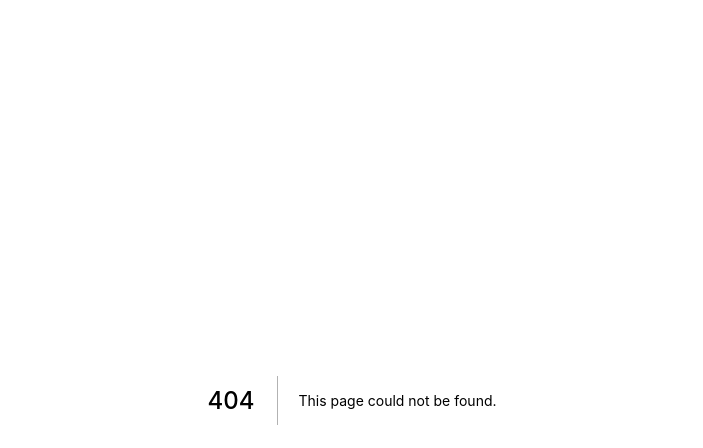
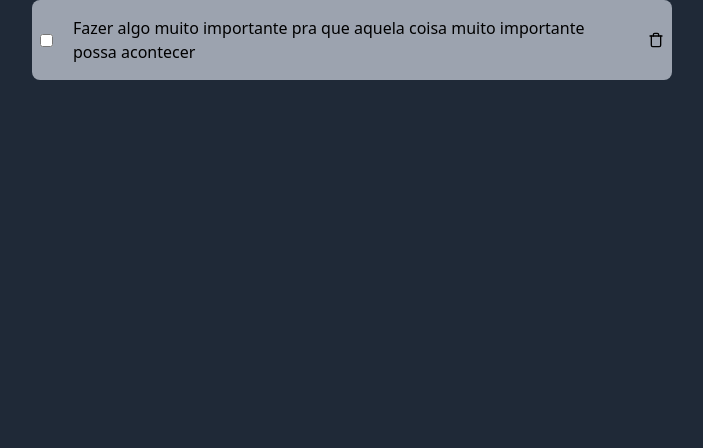
Before and after one commit to alysonbarreto02/to-do, a Next.js app: page /tsk in a window 1280 px wide. Before the commit this address had no page. Shown: the top 448 px of the page, without its empty margins (288-991 px from the left). Built offline with nearby package versions, Linux system fonts and the light colour scheme.

Commit message:
componente task adicionado

```diff
--- /dev/null
+++ b/src/components/ZoneTask/Task.tsx
@@ -0,0 +1,13 @@
+import { FiTrash } from "react-icons/fi"
+
+export default function Task() {
+    return (
+        <div className="flex justify-center">
+            <div className="w-2/4 py-4 flex border-gray-500 bg-gray-400 rounded-lg">
+                <div className="mr-5 ml-2 h-full justify-center items-center flex "><input type="checkbox" className="rounded-full" /></div>
+                <div><p>Fazer algo muito importante pra que aquela coisa muito importante possa acontecer</p></div>
+                <div className="flex justify-center items-center mr-2 ml-5"> <FiTrash /> </div>
+            </div>
+        </div>
+    )
+}
--- /dev/null
+++ b/src/pages/tsk.tsx
@@ -0,0 +1,9 @@
+import Task from "../components/ZoneTask/Task";
+
+export default function Home() {
+    return (
+      <div>
+        <Task />
+      </div>
+    )
+  }
```
